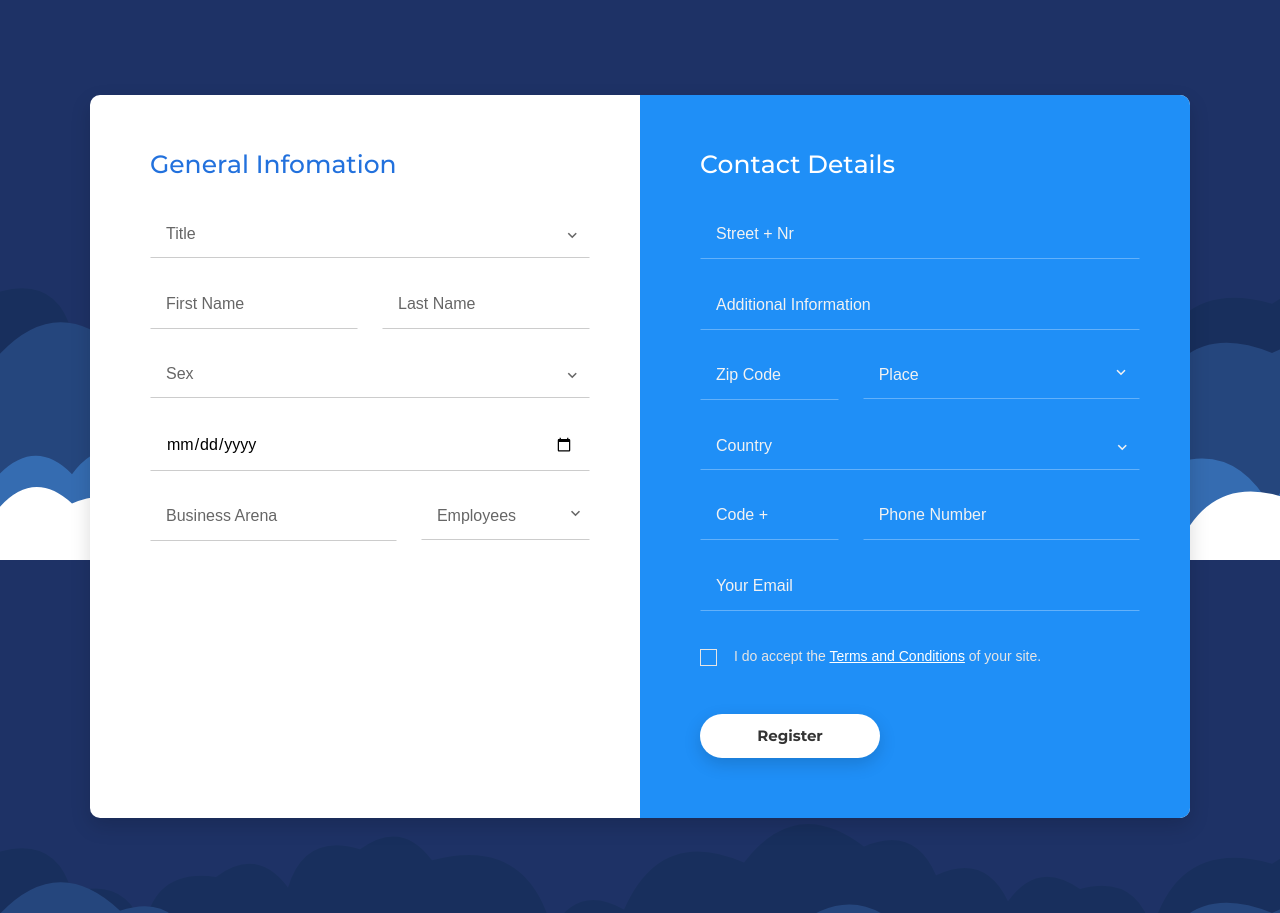
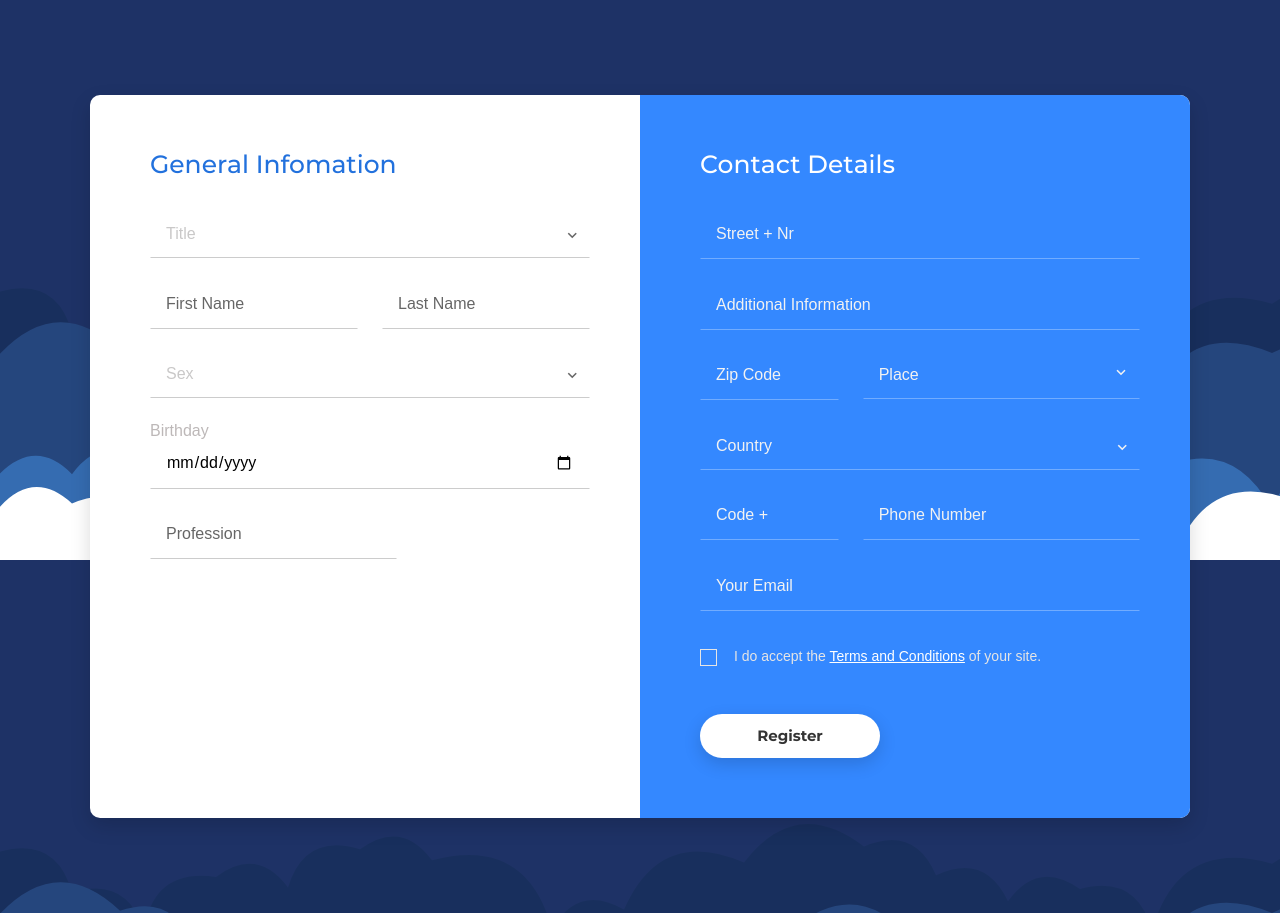
Before and after one commit to NiloyBhattacharjee/Signup_Infinity, a plain HTML site: page sign-up-form/index.html in a window 1280 px wide. Drawn offline with Linux system fonts and the light colour scheme; a web font is replaced by a local one.

Commit message:
new commit

```diff
--- a/sign-up-form/css/style.css
+++ b/sign-up-form/css/style.css
@@ -62,7 +62,7 @@ body {
 }
 .form-v10-content .form-detail .form-right {
 	width: 100%;
-	background: #1188f7ef;
+	background: #3488ff;;
 	border-top-right-radius: 10px;
 	border-bottom-right-radius: 10px;
 }
@@ -74,6 +74,7 @@ body {
 	display: -webkit-flex;
 }
 .form-v10-content .form-detail .form-row {
+	color: rgb(189, 184, 184);
 	position: relative;
 	margin-bottom: 24px;
 	padding-left: 60px;
@@ -108,6 +109,7 @@ body {
 	width: 100%;
     padding: 11.5px 15px 15px 15px;
     border: 1px solid transparent;
+
     background: transparent;
     appearance: unset;
     -moz-appearance: unset;
@@ -134,7 +136,7 @@ body {
 	cursor: pointer;
 }
 .form-v10-content .form-detail .form-left select {
-	color: #666;
+	color: rgb(201, 200, 200);
 }
 .form-v10-content .form-detail .form-right select {
 	color: #f2f2f2;
--- a/sign-up-form/index.html
+++ b/sign-up-form/index.html
@@ -50,22 +50,23 @@
 						</span>
 					</div>
 					<div class="form-row">
-						<input type="Date" name="]" class="company" id="company" placeholder="Company" required>
+					 <label for="Title">Birthday</label>
+  					<input type="date" id="birthday" name="birthday">
+
+  					<!-- <input type="submit"> -->
 					</div>
 					<div class="form-group">
 						<div class="form-row form-row-3">
-							<input type="text" name="business" class="business" id="business" placeholder="Business Arena" required>
+							<input type="text" name="business" class="business" id="business" placeholder="Profession" required>
 						</div>
 						<div class="form-row form-row-4">
-							<select name="employees">
+							<!-- <select name="employees">
 							    <option value="employees">Employees</option>
 							    <option value="trainee">Trainee</option>
 							    <option value="colleague">Colleague</option>
 							    <option value="associate">Associate</option>
-							</select>
-							<span class="select-btn">
-							  	<i class="zmdi zmdi-chevron-down"></i>
-							</span>
+							</select> -->
+
 						</div>
 					</div>
 				</div>
```
